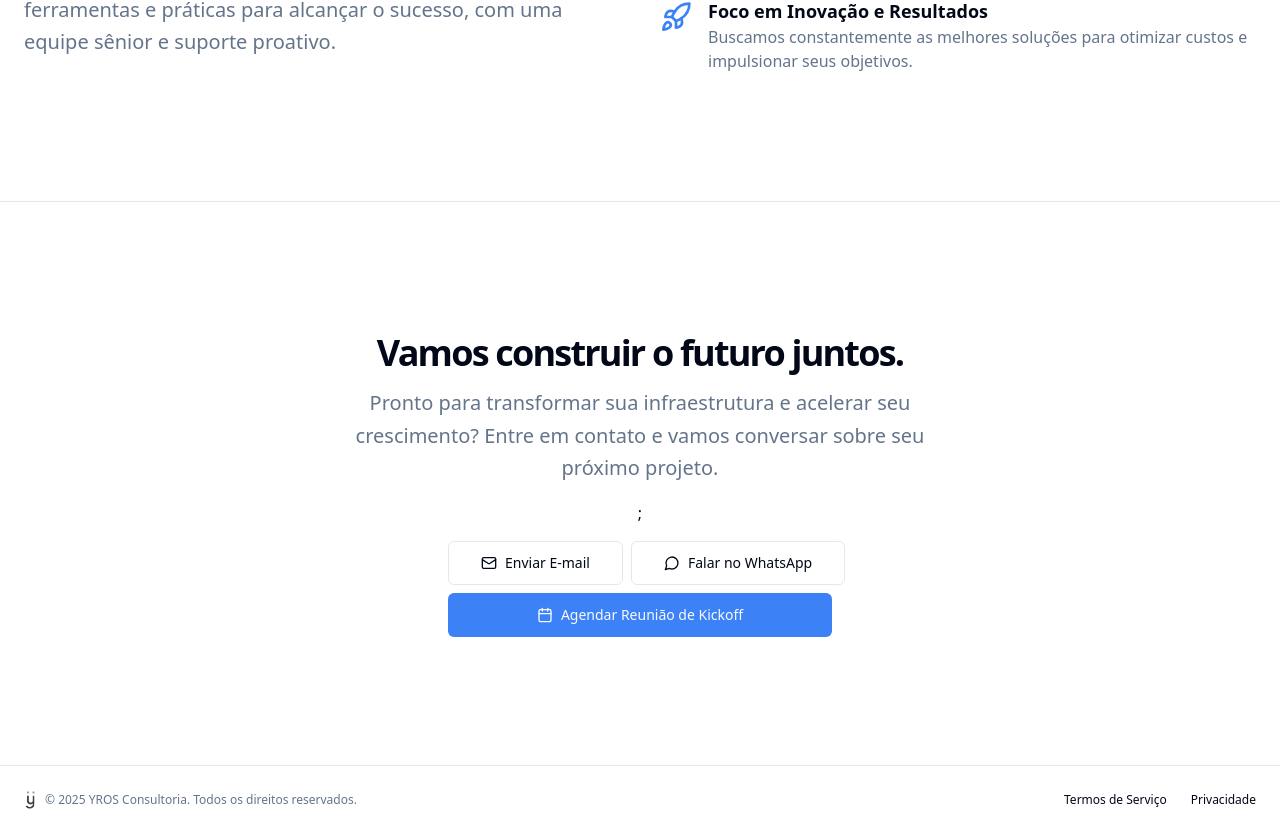
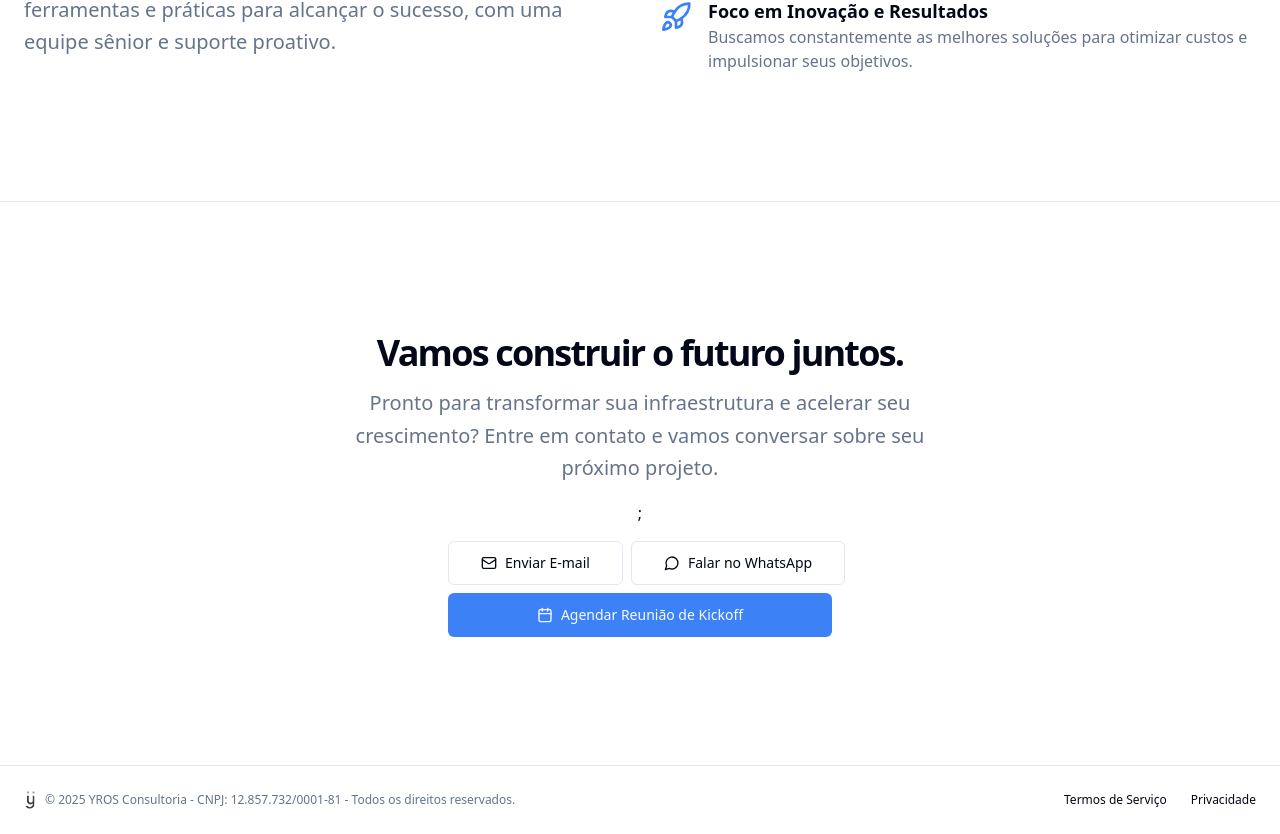
Before and after one commit to yros-cloud/site, a React (Vite) app: page / in a window 1280 px wide. Shown: the part 2216-3050 px from the top of the page. Built offline with nearby package versions, Linux system fonts and the light colour scheme.

Commit message:
fix footer

```diff
--- a/src/components/Footer.tsx
+++ b/src/components/Footer.tsx
@@ -6,7 +6,7 @@ export const Footer = () => {
       <div className="flex items-center gap-2">
         <img src="/lovable-uploads/f056ca2f-ca0c-43d0-b947-e623a1ea6fff.png" alt="YROS Icon" className="h-5" />
         <p className="text-xs text-muted-foreground">
-          © {currentYear} YROS Consultoria. Todos os direitos reservados.
+          © {currentYear} YROS Consultoria - CNPJ: 12.857.732/0001-81 - Todos os direitos reservados.
         </p>
       </div>
       <nav className="sm:ml-auto flex gap-4 sm:gap-6">
```
